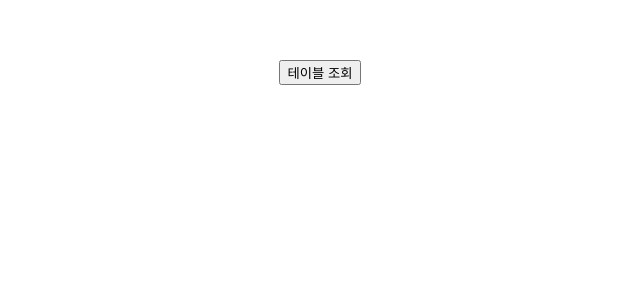
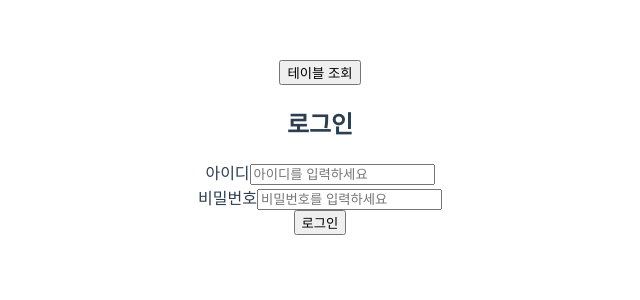
Before and after one commit to dormimanager/dormimanager-fe, a Vue app: page / in a window 1280 px wide. Shown: the top 300 px of the page, without its empty margins (320-960 px from the left). Built offline with nearby package versions, Linux system fonts and the light colour scheme.

Commit message:
수정정

```diff
--- a/src/components/HelloWorld.vue
+++ b/src/components/HelloWorld.vue
@@ -7,15 +7,40 @@
       </li>
     </ul>
   </div>
+  <div class="login-container">
+    <h2>로그인</h2>
+    <form @submit.prevent="handleLogin">
+      <div class="form-group">
+        <label for="username">아이디</label>
+        <input
+          id="username"
+          v-model="username"
+          type="text"
+          placeholder="아이디를 입력하세요"
+        />
+      </div>
+      <div class="form-group">
+        <label for="password">비밀번호</label>
+        <input
+          id="password"
+          v-model="password"
+          type="password"
+          placeholder="비밀번호를 입력하세요"
+        />
+      </div>
+      <button type="submit">로그인</button>
+    </form>
+  </div>
 
 </template>
 
 <script setup>
 import { ref } from 'vue'
 import axios from 'axios'
-
+import { useRouter } from 'vue-router';
 
 const testList = ref([])
+const router = useRouter();
 
 const fetchTests = async () => {
   try {
@@ -25,4 +50,10 @@ const fetchTests = async () => {
     alert('조회 실패')
   }
 }
+
+const handleLogin = () => {
+  alert('로그인 성공!');
+  router.push('/main');
+};
+
 </script>
--- a/src/components/MainPage.vue
+++ b/src/components/MainPage.vue
@@ -1 +1,3 @@
-<h1>하이하이</h1>
+<template>
+  <h1>하이하이</h1>
+</template>
--- a/src/router/index.js
+++ b/src/router/index.js
@@ -1,6 +1,7 @@
 // src/router/index.js
 import { createRouter, createWebHistory } from 'vue-router'
 import HelloWorld from "@/components/HelloWorld.vue";
+import MainPage from '@/components/MainPage.vue';
 
 const routes = [
     {
@@ -8,6 +9,7 @@ const routes = [
         name: 'Home',
         component: HelloWorld
     },
+    { path: '/main', name: 'MainPage', component: MainPage },
     // 필요한 경로 추가
 ]
 
```
